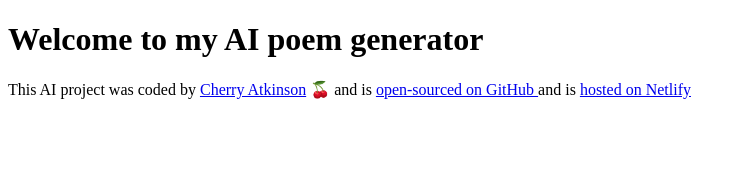
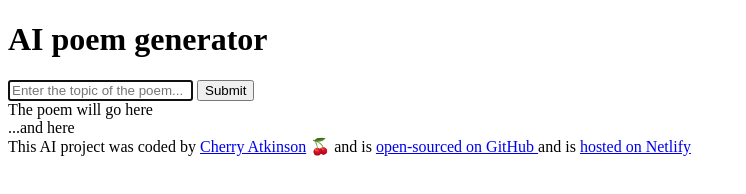
Before and after one commit to Lunamoon36/poem-generator, a plain HTML site: page index.html in a window 1280 px wide. Shown: the whole page, without its empty margins (0-746 px from the left). Drawn offline with Linux system fonts and the light colour scheme.

Commit message:
Added basic HTML structure

```diff
--- a/index.html
+++ b/index.html
@@ -7,7 +7,28 @@
     <title>Document</title>
   </head>
   <body>
-    <h1>Welcome to my AI poem generator</h1>
+    <header>
+      <h1>AI poem generator</h1>
+    </header>
+
+    <main>
+      <form>
+        <input
+          type="text"
+          placeholder="Enter the topic of the poem..."
+          autofocus
+          required
+          autocomplete="off"
+        />
+        <input type="submit" />
+      </form>
+
+      <div>
+        The poem will go here <br />
+        ...and here
+      </div>
+    </main>
+
     <footer>
       This AI project was coded by
       <a href="https://github.com/Lunamoon36" target="_blank"
```
